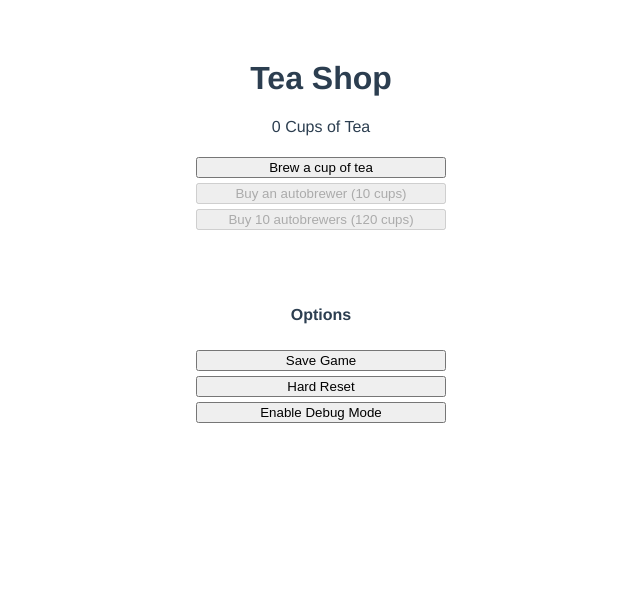
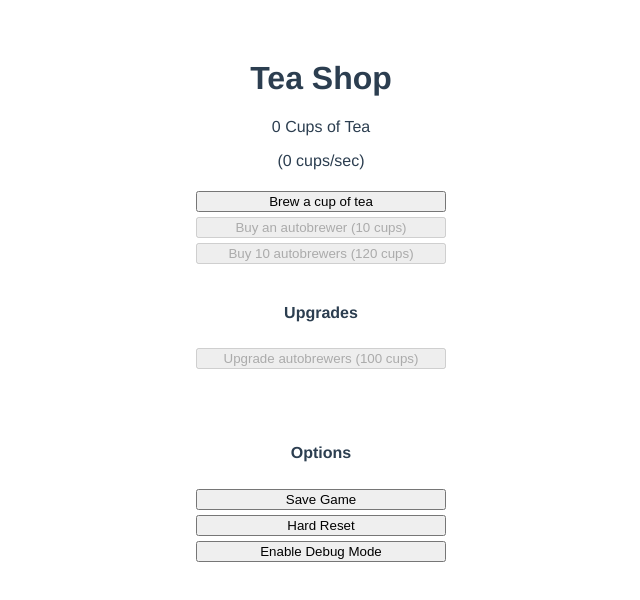
Before and after one commit to connorshea/teashop, a Vue app: page / in a window 1280 px wide. Shown: the top 600 px of the page, without its empty margins (319-959 px from the left). Built offline with nearby package versions, Linux system fonts and the light colour scheme.

Commit message:
Add upgrades and a tea per second display

```diff
--- a/src/components/TeaShop.vue
+++ b/src/components/TeaShop.vue
@@ -1,22 +1,26 @@
 <script lang="ts">
 import { computed, defineComponent } from 'vue';
 import { useStore } from 'vuex';
-import { State, TICK_RATE } from '../store';
+import { State, TICKS_PER_SECOND, TICK_RATE } from '../store';
 
 export default defineComponent({
   setup(_props, _context) {
     const store = useStore<State>();
     const cupsOfTea = computed(() => store.state.cupsOfTea);
+    const teaPerSecond = computed(() => Math.round(store.state.teaPerTick * TICKS_PER_SECOND));
     const roundedCupsOfTea = computed(() => Math.round(store.state.cupsOfTea));
-    const autobrewerCount = computed(() => store.state.purchasables.autobrewer.count);
+    const autobrewerCount = computed(() => store.state.purchases.autobrewer.count);
 
     const brewTea = () => store.dispatch('brewTea');
 
-    const autobrewerCost = computed(() => store.state.purchasables.autobrewer.price);
+    const autobrewerCost = computed(() => store.state.purchases.autobrewer.price);
+    const multipleAutobrewerCost = computed(() => {
+      return (amount: number) => Math.round(autobrewerCost.value * ((1 - Math.pow(store.state.purchases.autobrewer.increaseRate, amount)) / (1 - store.state.purchases.autobrewer.increaseRate)));
+    });
+    const autobrewerUpgradeCost = computed(() => store.state.upgrades.autobrewer.nextUpgradeCost);
+
     const buyAutobrewer = (amount: number) => store.dispatch('buyAutobrewer', { amount: amount });
-    const multipleAutobrewerCost = computed(() => {
-      return (amount: number) => Math.round(autobrewerCost.value * ((1 - Math.pow(store.state.purchasables.autobrewer.increaseRate, amount)) / (1 - store.state.purchasables.autobrewer.increaseRate)));
-    });
+    const upgradeAutobrewer = () => store.dispatch('upgradeUpgradable', { upgradable: 'autobrewer' });
 
     const updateGameState = () => {
       if (store.state.debugMode) {
@@ -40,12 +44,15 @@ export default defineComponent({
 
     return {
       cupsOfTea,
+      teaPerSecond,
       roundedCupsOfTea,
       autobrewerCount,
       autobrewerCost,
       multipleAutobrewerCost,
+      autobrewerUpgradeCost,
       brewTea,
       buyAutobrewer,
+      upgradeAutobrewer,
       hardResetGame,
       debugMode,
       toggleDebugMode,
@@ -59,18 +66,29 @@ export default defineComponent({
   <h1>Tea Shop</h1>
 
   <p>{{ roundedCupsOfTea }} {{ $filters.pluralize(roundedCupsOfTea, 'Cup') }} of Tea</p>
+  <p>({{ teaPerSecond }} {{ $filters.pluralize(teaPerSecond, 'cup') }}/sec)</p>
   <p v-if="autobrewerCount > 0">{{ autobrewerCount }} {{ $filters.pluralize(autobrewerCount, 'Autobrewer') }}</p>
 
   <div class="buttons">
     <button type="button" @click="brewTea">
       Brew a cup of tea
     </button>
-    <button type="button" :disabled="cupsOfTea < autobrewerCost" @click="buyAutobrewer(1)">
+    <button type="button" :disabled="cupsOfTea < Math.ceil(autobrewerCost)" @click="buyAutobrewer(1)">
       Buy an autobrewer ({{ Math.round(autobrewerCost) }} {{ $filters.pluralize(autobrewerCost, 'cup') }})
     </button>
-    <button type="button" :disabled="cupsOfTea < multipleAutobrewerCost(10)" @click="buyAutobrewer(10)">
+    <button type="button" :disabled="cupsOfTea < Math.ceil(multipleAutobrewerCost(10))" @click="buyAutobrewer(10)">
       Buy 10 autobrewers ({{ multipleAutobrewerCost(10) }} {{ $filters.pluralize(multipleAutobrewerCost(10), 'cup') }})
     </button>
+  </div>
+
+  <br/>
+  <div>
+    <h4>Upgrades</h4>
+    <div class="buttons">
+      <button type="button" :disabled="cupsOfTea < Math.ceil(autobrewerUpgradeCost)" @click="upgradeAutobrewer">
+        Upgrade autobrewers ({{ autobrewerUpgradeCost }} {{ $filters.pluralize(autobrewerUpgradeCost, 'cup') }})
+      </button>
+    </div>
   </div>
 
   <br/>
--- a/src/store.ts
+++ b/src/store.ts
@@ -2,28 +2,51 @@ import { createStore, Store } from 'vuex';
 import createPersistedState from 'vuex-persistedstate';
 
 type Purchasable = 'autobrewer';
+type Upgradable = 'autobrewer';
 
 // How often ticks happen, in milliseconds.
 export const TICK_RATE = 200;
-const TICKS_PER_SECOND = 1000 / TICK_RATE;
+export const TICKS_PER_SECOND = 1000 / TICK_RATE;
 
 export type State = {
   lastSaveAt: number | null;
   lastNotableTickAt: number | null;
   tick: number;
   cupsOfTea: number;
-  purchasables: {
+  teaPerTick: number;
+  purchases: {
     [key in Purchasable]: {
       count: number;
       price: number;
       increaseRate: number;
     }
   };
+  upgrades: {
+    [key in Upgradable]: {
+      level: number;
+      currentOutputMultiplier: number;
+      outputMultiplier: number;
+      costMultiplier: number;
+      nextUpgradeCost: number;
+    }
+  };
   debugMode: boolean;
 };
 
-const BASE_PRICES = {
-  autobrewer: 10
+const BASE_VALUES = {
+  purchases: {
+    autobrewer: {
+      price: 10,
+      increaseRate: 1.04
+    }
+  },
+  upgrades: {
+    autobrewer: {
+      outputMultiplier: 1.2,
+      costMultiplier: 10,
+      nextUpgradeCost: 100
+    }
+  }
 };
 
 // The state of the game when the game starts or is manually reset.
@@ -33,11 +56,21 @@ const getDefaultGameState = () => {
     lastNotableTickAt: null,
     tick: 0,
     cupsOfTea: 0,
-    purchasables: {
+    teaPerTick: 0,
+    purchases: {
       autobrewer: {
         count: 0,
-        price: BASE_PRICES.autobrewer,
-        increaseRate: 1.04
+        price: BASE_VALUES.purchases.autobrewer.price,
+        increaseRate: BASE_VALUES.purchases.autobrewer.increaseRate
+      }
+    },
+    upgrades: {
+      autobrewer: {
+        level: 0,
+        currentOutputMultiplier: 1.0,
+        outputMultiplier: BASE_VALUES.upgrades.autobrewer.outputMultiplier,
+        costMultiplier: BASE_VALUES.upgrades.autobrewer.costMultiplier,
+        nextUpgradeCost: BASE_VALUES.upgrades.autobrewer.nextUpgradeCost
       }
     },
     debugMode: false
@@ -68,13 +101,18 @@ export const store: Store<State> = createStore({
       state.cupsOfTea -= amount;
     },
     buyAutobrewer(state, amount = 1) {
-      state.purchasables.autobrewer.count += amount;
+      state.purchases.autobrewer.count += amount;
     },
     increasePrice(state, payload: { purchasable: Purchasable, amount: number | null }) {
       if (payload.amount === null) {
         payload.amount = 1;
       }
-      state.purchasables[payload.purchasable].price *= Math.pow(state.purchasables[payload.purchasable].increaseRate, payload.amount);
+      state.purchases[payload.purchasable].price *= Math.pow(state.purchases[payload.purchasable].increaseRate, payload.amount);
+    },
+    upgradeUpgradable(state, payload: { upgradable: Upgradable }) {
+      state.upgrades[payload.upgradable].level += 1;
+      state.upgrades[payload.upgradable].currentOutputMultiplier *= state.upgrades[payload.upgradable].outputMultiplier;
+      state.upgrades[payload.upgradable].nextUpgradeCost *= state.upgrades[payload.upgradable].costMultiplier;
     },
     triggerSave(state) {
       state.lastSaveAt = Date.now();
@@ -87,6 +125,9 @@ export const store: Store<State> = createStore({
     },
     toggleDebugMode(state) {
       state.debugMode = !state.debugMode;
+    },
+    recalculateTeaPerTick(state) {
+      state.teaPerTick = (state.purchases.autobrewer.count * state.upgrades.autobrewer.currentOutputMultiplier) / TICKS_PER_SECOND;
     }
   },
   actions: {
@@ -103,7 +144,7 @@ export const store: Store<State> = createStore({
       context.commit('tick');
       context.dispatch('autobrew');
 
-      // Save every 30 seconds.
+      // Autosave every 30 seconds.
       if (context.state.tick % (TICKS_PER_SECOND * 30) === 0) {
         context.commit('triggerSave');
       }
@@ -111,16 +152,22 @@ export const store: Store<State> = createStore({
     brewTea(context) {
       context.commit('brewTea');
     },
+    upgradeUpgradable(context, { upgradable }: { upgradable: Upgradable }) {
+      context.commit('consumeTea', context.state.upgrades[upgradable].nextUpgradeCost);
+      context.commit('upgradeUpgradable', { upgradable: upgradable });
+      context.commit('recalculateTeaPerTick');
+    },
     buyAutobrewer(context, { amount }) {
-      let increaseRate = context.state.purchasables.autobrewer.increaseRate;
-      let price = context.state.purchasables.autobrewer.price * (1 - Math.pow(increaseRate, amount)) / (1 - increaseRate);
+      let increaseRate = context.state.purchases.autobrewer.increaseRate;
+      let price = context.state.purchases.autobrewer.price * (1 - Math.pow(increaseRate, amount)) / (1 - increaseRate);
       context.commit('consumeTea', price);
       context.commit('increasePrice', { purchasable: 'autobrewer', amount: amount });
       context.commit('buyAutobrewer', amount);
+      context.commit('recalculateTeaPerTick');
     },
     // Brew based on the number of autobrewers we have, divided by the number of ticks that occur per second.
     autobrew(context) {
-      context.commit('brewTea', context.state.purchasables.autobrewer.count / TICKS_PER_SECOND);
+      context.commit('brewTea', context.state.teaPerTick);
     }
   }
 });
```
